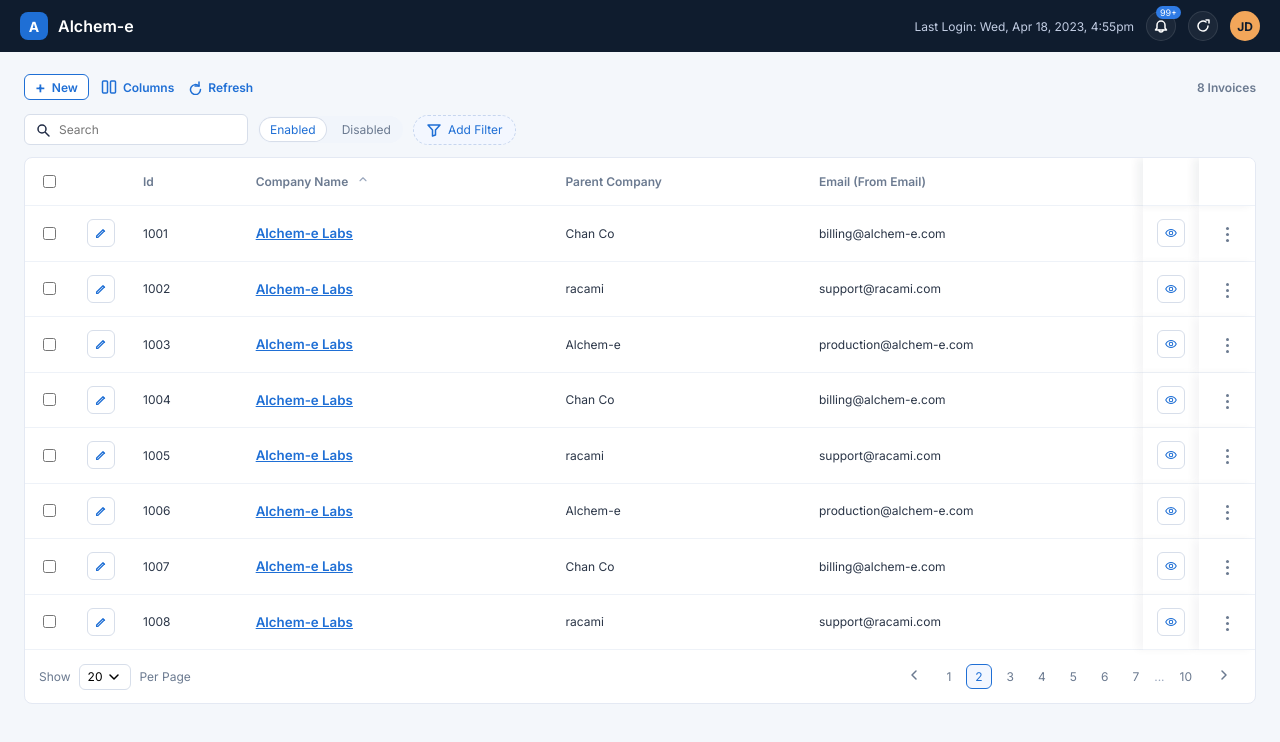
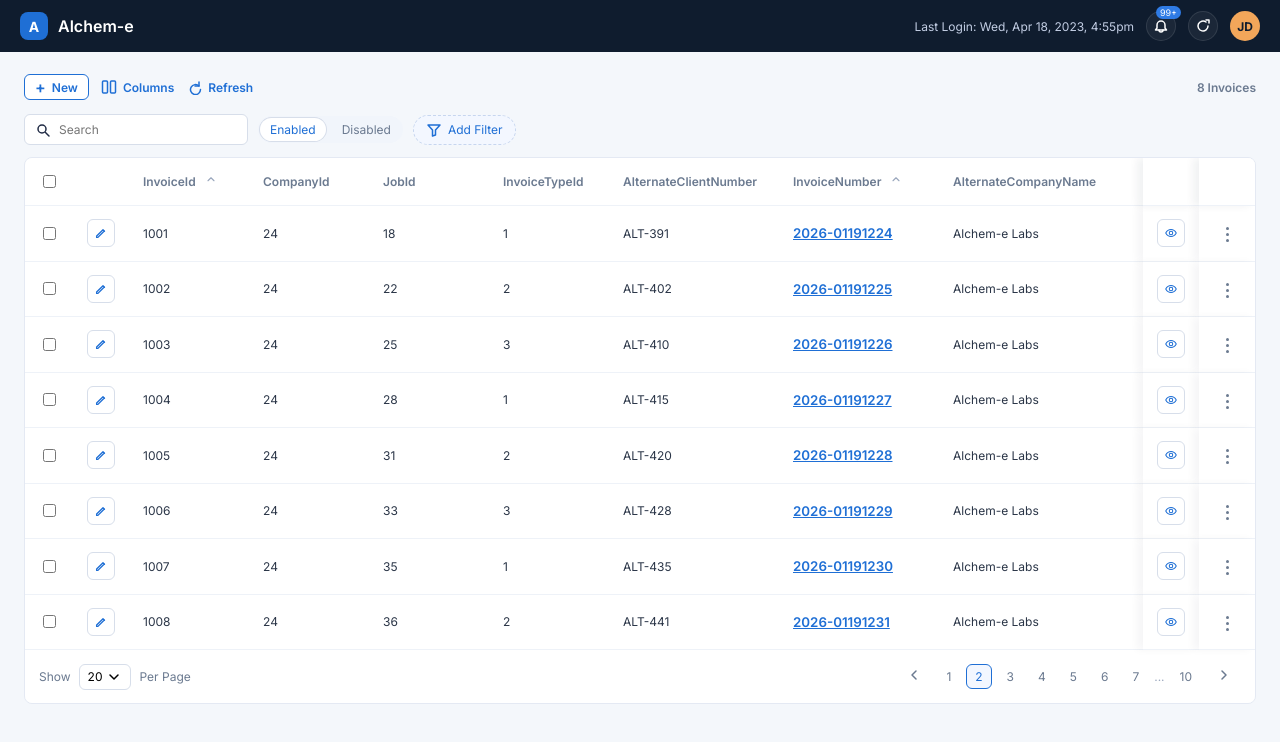
Before and after one commit to chenczie/Invoices, an Angular app in the folder invoice-ui/: page / in a window 1280 px wide. Shown: the top 742 px of the page. Built offline with nearby package versions, Linux system fonts and the light colour scheme.

Commit message:
Align columns with invoice schema
Co-authored-by: ccasim <ccasim@racami.com>

```diff
--- a/invoice-ui/src/app/app.html
+++ b/invoice-ui/src/app/app.html
@@ -132,10 +132,38 @@
               <ng-container *ngFor="let column of invoiceColumns">
                 <td *ngIf="column.visible" [class]="getColumnClass(column.field)">
                   <ng-container [ngSwitch]="column.field">
-                    <ng-container *ngSwitchCase="'CompanyName'">
+                    <ng-container *ngSwitchCase="'InvoiceNumber'">
                       <button class="company-link" type="button" (click)="selectInvoice(invoice)">
-                        {{ invoice.alternateCompanyName || '—' }}
+                        {{ invoice.invoiceNumber || '—' }}
                       </button>
+                    </ng-container>
+                    <ng-container *ngSwitchCase="'StatementDate'">
+                      {{ invoice.statementDate ? (invoice.statementDate | date: 'MM/dd/yyyy') : '—' }}
+                    </ng-container>
+                    <ng-container *ngSwitchCase="'PdfFileName'">
+                      <a
+                        class="file-link"
+                        [class.disabled]="!invoice.pdfFileName"
+                        [attr.href]="invoice.pdfFileName ? getPdfUrl(invoice) : null"
+                        [attr.aria-disabled]="!invoice.pdfFileName"
+                        [attr.title]="invoice.pdfFileName || 'PDF unavailable'"
+                        target="_blank"
+                        rel="noopener"
+                      >
+                        <span>{{ invoice.pdfFileName || '—' }}</span>
+                      </a>
+                    </ng-container>
+                    <ng-container *ngSwitchCase="'ExcelFileName'">
+                      <a
+                        class="file-link"
+                        [class.disabled]="!invoice.excelFileName"
+                        [attr.href]="invoice.excelFileName ? getExcelUrl(invoice) : null"
+                        [attr.download]="invoice.excelFileName || null"
+                        [attr.aria-disabled]="!invoice.excelFileName"
+                        [attr.title]="invoice.excelFileName || 'Spreadsheet unavailable'"
+                      >
+                        <span>{{ invoice.excelFileName || '—' }}</span>
+                      </a>
                     </ng-container>
                     <ng-container *ngSwitchDefault>
                       {{ getColumnValue(invoice, column.field) }}
--- a/invoice-ui/src/app/app.scss
+++ b/invoice-ui/src/app/app.scss
@@ -413,20 +413,46 @@ tbody tr:hover {
   text-align: center;
 }
 
-.col-id {
-  min-width: 80px;
+.col-default {
+  min-width: 120px;
 }
 
-.col-company {
+.col-medium {
+  min-width: 170px;
+}
+
+.col-wide {
   min-width: 220px;
 }
 
-.col-parent {
-  min-width: 180px;
+.col-invoice-number {
+  min-width: 160px;
 }
 
-.col-email {
-  min-width: 240px;
+.col-statement-date {
+  min-width: 140px;
+}
+
+.col-file {
+  min-width: 200px;
+  text-align: left;
+}
+
+.file-link {
+  display: inline-flex;
+  align-items: center;
+  gap: 6px;
+  font-size: 12px;
+  font-weight: 600;
+  color: #1f6fd5;
+  text-decoration: none;
+  white-space: normal;
+  word-break: break-word;
+}
+
+.file-link.disabled {
+  color: #a2afc2;
+  pointer-events: none;
 }
 
 .col-view {
--- a/invoice-ui/src/app/app.ts
+++ b/invoice-ui/src/app/app.ts
@@ -25,22 +25,50 @@ const ROW_ACTIONS = [
 ];
 
 const INVOICE_COLUMNS: InvoiceColumn[] = [
-  { field: 'Id', label: 'Id', visible: true },
-  { field: 'CompanyName', label: 'Company Name', visible: true },
-  { field: 'ParentCompany', label: 'Parent Company', visible: true },
-  { field: 'EmailFromEmail', label: 'Email (From Email)', visible: true }
+  { field: 'InvoiceId', label: 'InvoiceId', visible: true },
+  { field: 'CompanyId', label: 'CompanyId', visible: true },
+  { field: 'JobId', label: 'JobId', visible: true },
+  { field: 'InvoiceTypeId', label: 'InvoiceTypeId', visible: true },
+  { field: 'AlternateClientNumber', label: 'AlternateClientNumber', visible: true },
+  { field: 'InvoiceNumber', label: 'InvoiceNumber', visible: true },
+  { field: 'AlternateCompanyName', label: 'AlternateCompanyName', visible: true },
+  { field: 'StatementDate', label: 'StatementDate', visible: true },
+  { field: 'PdfFileName', label: 'PdfFileName', visible: true },
+  { field: 'ProductId', label: 'ProductId', visible: true },
+  { field: 'CustomField1', label: 'CustomField1', visible: true },
+  { field: 'CustomField2', label: 'CustomField2', visible: true },
+  { field: 'CustomField3', label: 'CustomField3', visible: true },
+  { field: 'CustomField4', label: 'CustomField4', visible: true },
+  { field: 'SiteId', label: 'SiteId', visible: true },
+  { field: 'BillingClientNumber', label: 'BillingClientNumber', visible: true },
+  { field: 'ExternalIdentifier', label: 'ExternalIdentifier', visible: true },
+  { field: 'ExcelFileName', label: 'ExcelFileName', visible: true }
 ];
 
 const COLUMN_FIELD_OPTIONS = INVOICE_COLUMNS.map((column) => column.field);
 
 const COLUMN_CLASS_MAP: Record<string, string> = {
-  Id: 'col-id',
-  CompanyName: 'col-company',
-  ParentCompany: 'col-parent',
-  EmailFromEmail: 'col-email'
+  InvoiceId: 'col-default col-invoice-id',
+  CompanyId: 'col-default col-company-id',
+  JobId: 'col-default col-job-id',
+  InvoiceTypeId: 'col-default col-invoice-type-id',
+  AlternateClientNumber: 'col-medium col-alternate-client-number',
+  InvoiceNumber: 'col-invoice-number',
+  AlternateCompanyName: 'col-wide col-alternate-company-name',
+  StatementDate: 'col-statement-date',
+  PdfFileName: 'col-file col-pdf',
+  ProductId: 'col-default col-product-id',
+  CustomField1: 'col-default col-custom-field',
+  CustomField2: 'col-default col-custom-field',
+  CustomField3: 'col-default col-custom-field',
+  CustomField4: 'col-default col-custom-field',
+  SiteId: 'col-default col-site-id',
+  BillingClientNumber: 'col-medium col-billing-client-number',
+  ExternalIdentifier: 'col-medium col-external-identifier',
+  ExcelFileName: 'col-file col-xls'
 };
 
-const SORTABLE_FIELDS = new Set(['CompanyName']);
+const SORTABLE_FIELDS = new Set(['InvoiceId', 'BillingClientNumber', 'InvoiceNumber', 'StatementDate']);
 
 const INVOICE_TYPES: InvoiceType[] = [
   {
@@ -81,8 +109,8 @@ const INVOICES: Invoice[] = [
     statementDate: new Date('2024-03-05'),
     pdfFileName: '2026-01191224.pdf',
     productId: 11,
-    customField1: 'Chan Co',
-    customField2: 'billing@alchem-e.com',
+    customField1: 'Cell string',
+    customField2: 'Cell string',
     customField3: 'Cell string',
     customField4: 'Cell string',
     siteId: 3,
@@ -101,8 +129,8 @@ const INVOICES: Invoice[] = [
     statementDate: new Date('2024-03-06'),
     pdfFileName: '2026-01191225.pdf',
     productId: 14,
-    customField1: 'racami',
-    customField2: 'support@racami.com',
+    customField1: 'Cell string',
+    customField2: 'Cell string',
     customField3: 'Cell string',
     customField4: 'Cell string',
     siteId: 3,
@@ -121,8 +149,8 @@ const INVOICES: Invoice[] = [
     statementDate: new Date('2024-03-07'),
     pdfFileName: '2026-01191226.pdf',
     productId: 21,
-    customField1: 'Alchem-e',
-    customField2: 'production@alchem-e.com',
+    customField1: 'Cell string',
+    customField2: 'Cell string',
     customField3: 'Cell string',
     customField4: 'Cell string',
     siteId: 3,
@@ -141,8 +169,8 @@ const INVOICES: Invoice[] = [
     statementDate: new Date('2024-03-08'),
     pdfFileName: '2026-01191227.pdf',
     productId: 25,
-    customField1: 'Chan Co',
-    customField2: 'billing@alchem-e.com',
+    customField1: 'Cell string',
+    customField2: 'Cell string',
     customField3: 'Cell string',
     customField4: 'Cell string',
     siteId: 3,
@@ -161,8 +189,8 @@ const INVOICES: Invoice[] = [
     statementDate: new Date('2024-03-09'),
     pdfFileName: '2026-01191228.pdf',
     productId: 29,
-    customField1: 'racami',
-    customField2: 'support@racami.com',
+    customField1: 'Cell string',
+    customField2: 'Cell string',
     customField3: 'Cell string',
     customField4: 'Cell string',
     siteId: 3,
@@ -181,8 +209,8 @@ const INVOICES: Invoice[] = [
     statementDate: new Date('2024-03-10'),
     pdfFileName: '2026-01191229.pdf',
     productId: 31,
-    customField1: 'Alchem-e',
-    customField2: 'production@alchem-e.com',
+    customField1: 'Cell string',
+    customField2: 'Cell string',
     customField3: 'Cell string',
     customField4: 'Cell string',
     siteId: 3,
@@ -201,8 +229,8 @@ const INVOICES: Invoice[] = [
     statementDate: new Date('2024-03-11'),
     pdfFileName: '2026-01191230.pdf',
     productId: 33,
-    customField1: 'Chan Co',
-    customField2: 'billing@alchem-e.com',
+    customField1: 'Cell string',
+    customField2: 'Cell string',
     customField3: 'Cell string',
     customField4: 'Cell string',
     siteId: 3,
@@ -221,8 +249,8 @@ const INVOICES: Invoice[] = [
     statementDate: new Date('2024-03-12'),
     pdfFileName: '2026-01191231.pdf',
     productId: 36,
-    customField1: 'racami',
-    customField2: 'support@racami.com',
+    customField1: 'Cell string',
+    customField2: 'Cell string',
     customField3: 'Cell string',
     customField4: 'Cell string',
     siteId: 3,
@@ -286,14 +314,36 @@ export class App {
 
   getColumnValue(invoice: Invoice, field: string): string {
     switch (field) {
-      case 'Id':
+      case 'InvoiceId':
         return invoice.id?.toString() ?? '—';
-      case 'CompanyName':
+      case 'CompanyId':
+        return invoice.companyId?.toString() ?? '—';
+      case 'JobId':
+        return invoice.jobId?.toString() ?? '—';
+      case 'InvoiceTypeId':
+        return invoice.invoiceTypeId?.toString() ?? '—';
+      case 'AlternateClientNumber':
+        return invoice.alternateClientNumber ?? '—';
+      case 'InvoiceNumber':
+        return invoice.invoiceNumber ?? '—';
+      case 'AlternateCompanyName':
         return invoice.alternateCompanyName ?? '—';
-      case 'ParentCompany':
+      case 'ProductId':
+        return invoice.productId?.toString() ?? '—';
+      case 'CustomField1':
         return invoice.customField1 ?? '—';
-      case 'EmailFromEmail':
+      case 'CustomField2':
         return invoice.customField2 ?? '—';
+      case 'CustomField3':
+        return invoice.customField3 ?? '—';
+      case 'CustomField4':
+        return invoice.customField4 ?? '—';
+      case 'SiteId':
+        return invoice.siteId?.toString() ?? '—';
+      case 'BillingClientNumber':
+        return invoice.billingClientNumber ?? '—';
+      case 'ExternalIdentifier':
+        return invoice.externalIdentifier ?? '—';
       default:
         return '—';
     }
```
